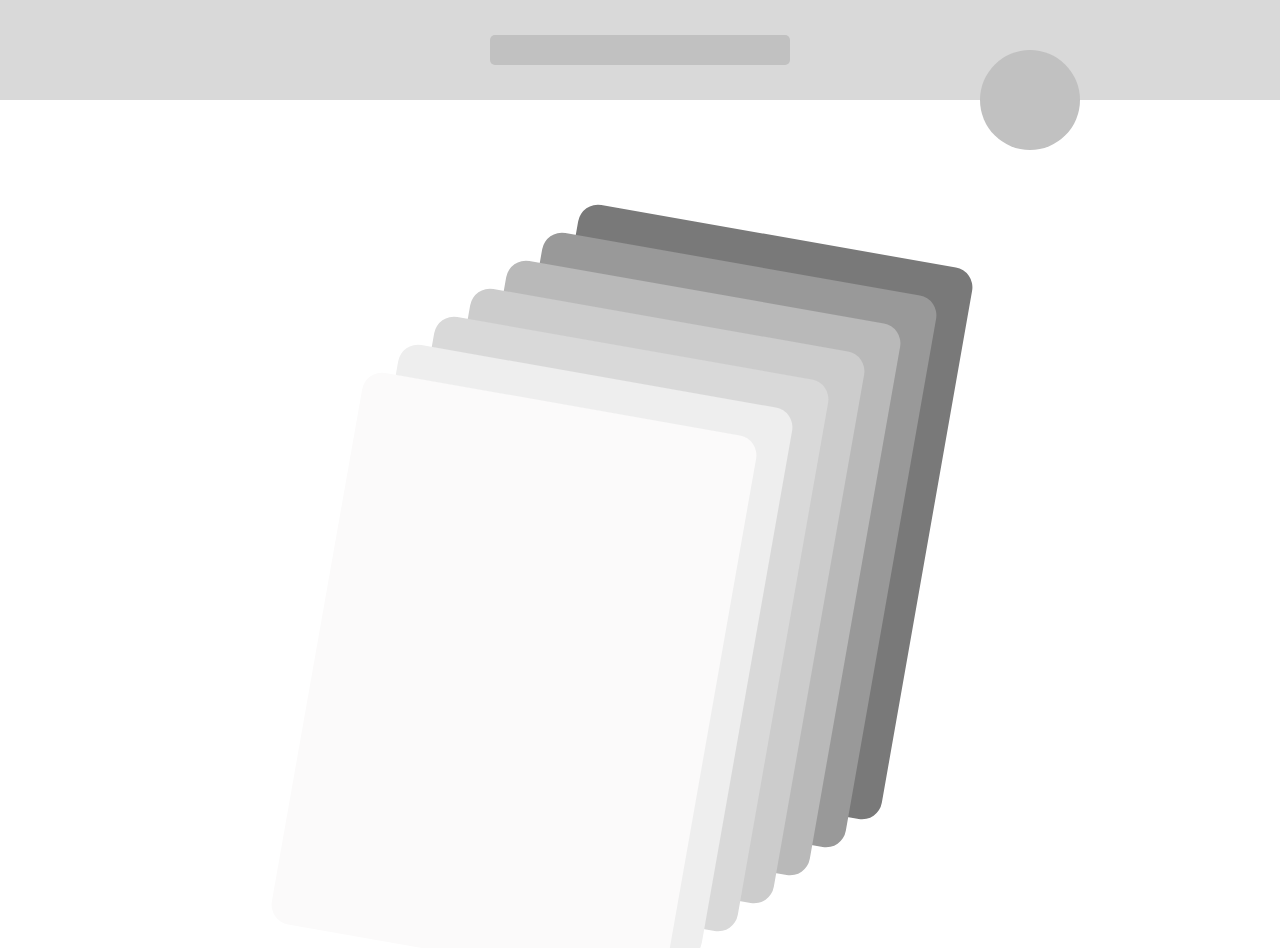
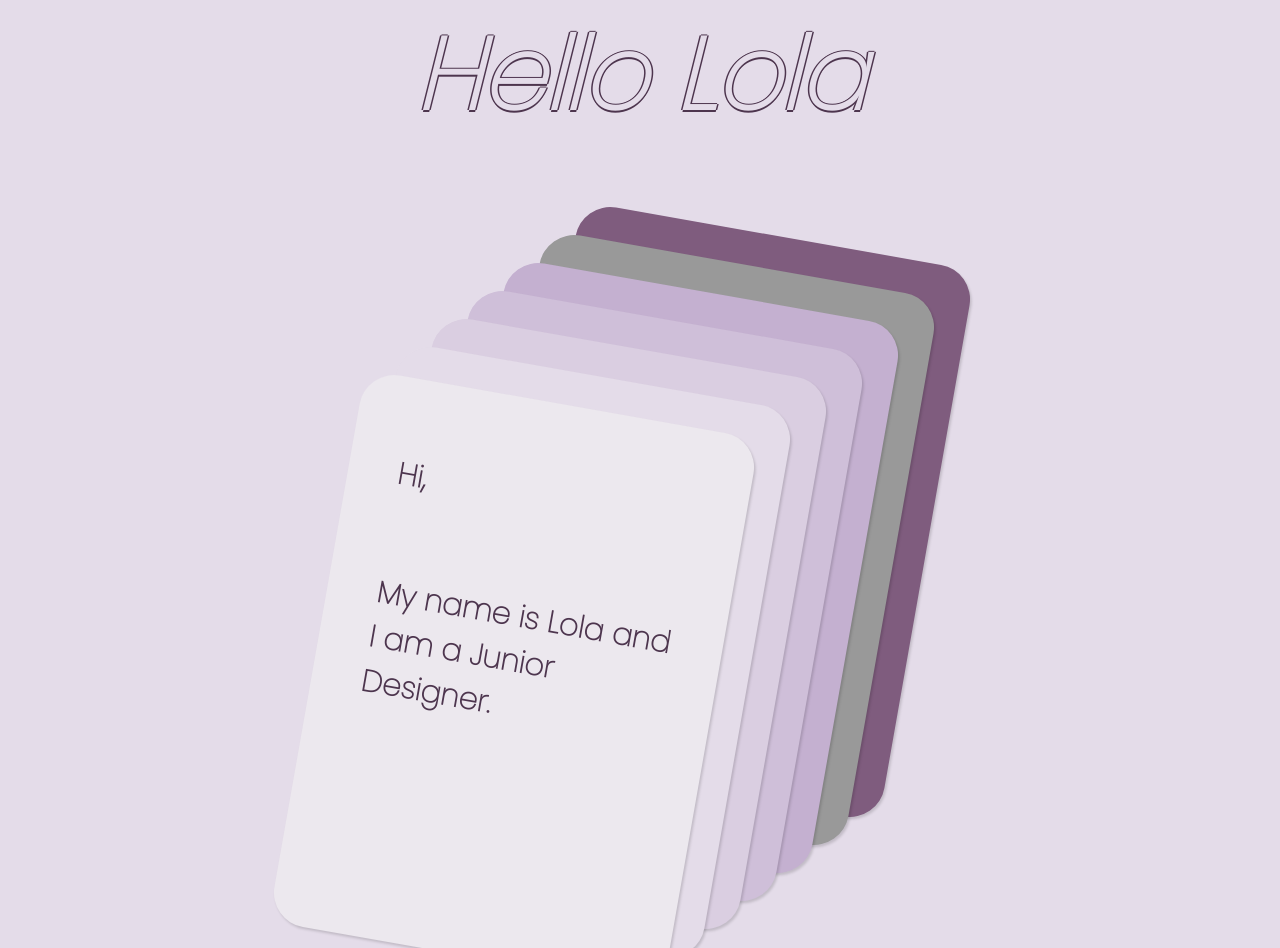
Before and after one commit to tob-ss/Lolas-Portfolio, a plain HTML site: page index.html in a window 1280 px wide. Shown: the top 948 px of the page. Drawn offline with Linux system fonts and the light colour scheme.

Commit message:
Major: Removed navbar, changed background color and colors of cards, added title and more

```diff
--- a/index.html
+++ b/index.html
@@ -6,15 +6,19 @@
         <title>Lola Odumosu</title>
         <link rel="stylesheet" href="styles.css">
         <link rel="stylesheet" href="https://use.fontawesome.com/releases/v5.14.0/css/all.css">
+        <link rel="preconnect" href="https://fonts.googleapis.com">
+        <link rel="preconnect" href="https://fonts.gstatic.com" crossorigin>
+        <link href="https://fonts.googleapis.com/css2?family=Poppins:wght@100&display=swap" rel="stylesheet">
     </head>
     <body>
-        <nav id="navbar">
+
+        <!-- <nav id="navbar">
             <div class="navbar__container">
                 <div class="navbar__title"><a href="#title"></a></div>
                 <div class="navbar__logo"><a href="#logo">
                 </a></div>
             </div>
-        </nav>
+        </nav> -->
         <section>
             <div class="click-away">
             </div>
@@ -22,6 +26,9 @@
         <div class="portfolio">
 
             <div class="portfolio__container">
+                <div class="title">
+                    <em>Hello Lola </em>
+                </div>
                 <div class="card-group">
                     <div class="card">
                     </div>
@@ -30,7 +37,14 @@
                     <div class="card"></div>
                     <div class="card"></div>
                     <div class="card"></div>
-                    <div class="card" id="card1"></div>
+                    <div class="card" id="card1">
+                        <div class="card1text">
+                            <p>Hi,</p>
+                            <p>My name is Lola and I am a Junior Designer.</p>
+
+                         </div>
+                    </div>
+
                 </div>
             </div>
         </div>
--- a/styles.css
+++ b/styles.css
@@ -1,59 +1,30 @@
 * {
     box-sizing: border-box;
     margin: 0;
-    padding 0;
-    font-family: 'Kumbh Sans', sans-serif;
+    padding: 0;
     scroll-behavior: smooth;
 }
 
-#navbar {
-    background: #d9d9d9;
-    height: 100px;
-    display: flex;
-    justify-content: center;
-    align-items: center;
-    font-size: 1.2rem;
-    top: 0;
-    z-index: 999;
-    position: sticky;
+.portfolio {
+    background-color: #E4DCE9;
+    font-size: large;
+    display: block;
 }
 
-.navbar__container {
-    display: flex;
-    justify-content: center;
-    align-items: center;
-    height: 100px;
-    z-index: inherit;
-    width: 100%;
-    max-width: 1300px;
-    margin: 0 auto;
-    padding: 0 50px;
+.title {
+    display: block;
+    z-index: 999;
+    color: #E4DCE9;
+    text-shadow: -1.5px 0 #4d354e, 0 1.5px #4d354e, 1.5px 0 #4d354e, 0 -1.5px #4d354e;
+    font-size: 100px;
+    font-family: 'Poppins', sans-serif;
+    font-weight: 700;
 }
 
-.navbar__logo {
-    background-color: #c1c1c1;
-    height: 100px;
-    width: 100px;
-    float: right;
-    z-index: 1;
-    border-radius: 50%;
-    position: absolute;
-    top: 50px;
-    right: 200px;
-}
-
-.navbar__title {
-    background-color: #c1c1c1;
-    border-radius: 5px;
-    padding: 10px 50px;
-    width: 300px;
-    height: 30px;
-}
 
 .portfolio__container {
     margin: 0 auto;
-    background-color: #fff;
-    height: 100vh;
+    background-color: #E4DCE9;
 
     display: grid;
     place-items: center;
@@ -62,7 +33,7 @@
 }
 
 .click-away {
-    background-color: #fff;
+    background-color: #E4DCE9;
     width: 100%;
     height: 100vh;
     overflow: visible;
@@ -70,7 +41,7 @@
 }
 
 .card-group {
-    padding-top: 300px;
+    padding-top: 250px;
     padding-left: 50px;
     aspect-ratio: 5 / 7;
     width: 100vmin;
@@ -80,11 +51,25 @@
     width: 50vmin;
     aspect-ratio: 5 / 7;
     position: absolute;
-    border-radius: 20px;
+    border-radius: 35px;
+    font-family: 'Poppins', sans-serif;
+    font-weight: 600;
+    text-align: left;
+    box-shadow: rgba(0, 0, 0, 0.15) 1.95px 1.95px 2.6px;
+    color: #4d354e;
+}
+
+.card1text {
+    position: relative;
+    font-size: 30px;
+}
+
+.card1text p {
+    padding: 75px 50px 0px 50px;
 }
 
 .card:nth-child(7) {
-    background-color: #FBFAFA;
+    background-color: #ECE8EE;
     transform: translateX(6%) rotate(10deg);
 }
 
@@ -112,7 +97,7 @@
 }
 
 .card:nth-child(6) {
-    background-color: #Eee;
+    background-color: #E4DCE9;
     transform: translateX(15%) translateY(-5%) rotate(10deg);
 }
 
@@ -148,7 +133,7 @@
 }
 
 .card:nth-child(5) {
-    background-color: #d9d9d9;
+    background-color: #dacee1;
     transform: translateX(24%) translateY(-10%) rotate(10deg);
 }
 
@@ -184,7 +169,7 @@
 }
 
 .card:nth-child(4) {
-    background-color: #ccc;
+    background-color: #cfbfd9;
     transform: translateX(33%) translateY(-15%) rotate(10deg);
 }
 
@@ -220,7 +205,7 @@
 }
 
 .card:nth-child(3) {
-    background-color: #b9b9b9;
+    background-color: #c4b0d0;
     transform: translateX(42%) translateY(-20%) rotate(10deg);
 }
 
@@ -292,7 +277,7 @@
 }
 
 .card:nth-child(1) {
-    background-color: #797979;
+    background-color: #7f5c7e;
     transform: translateX(60%) translateY(-30%) rotate(10deg);
 }
 
```
